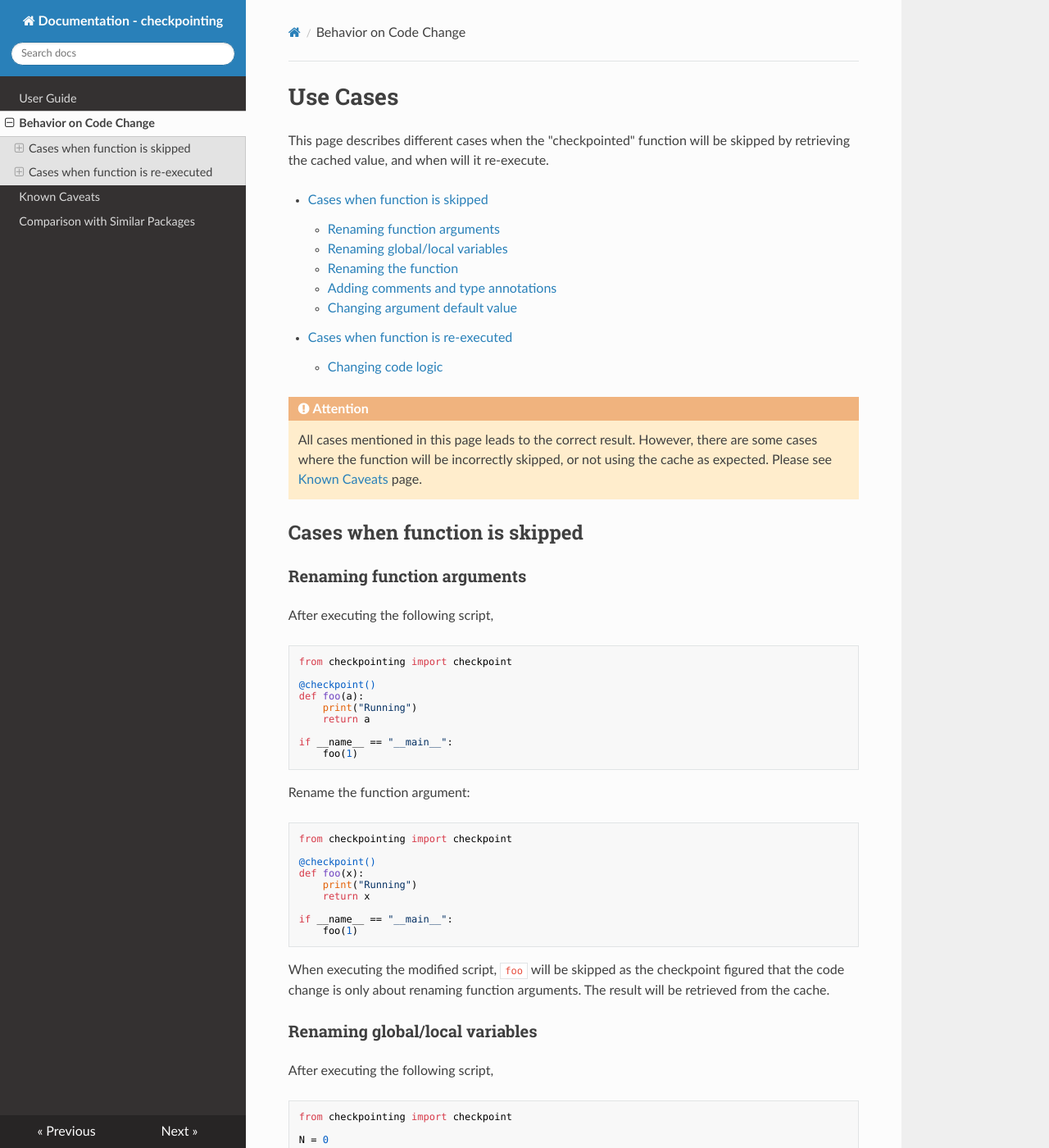
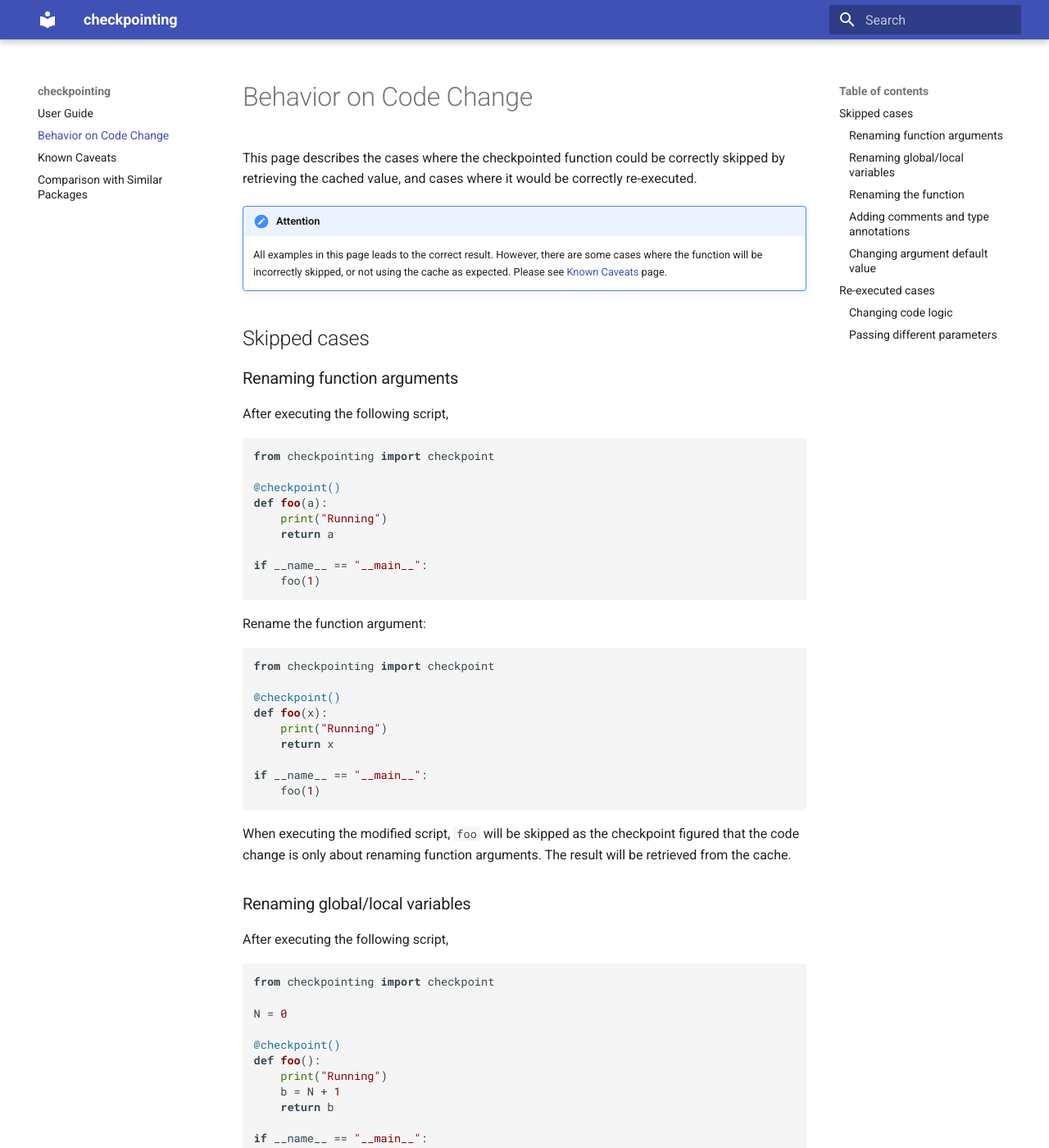
Before and after one commit to Vopaaz/checkpointing, an MkDocs documentation site: the page built from docs/docs/behavior.md, in a window 1280 px wide and 1400 px high. Shown: the whole window at 82% size. Built offline with MkDocs 1.6.1 and Material for MkDocs 9.7.7, drawn with Linux system fonts in a browser that asks for light colours; nearby versions of some CDN libraries; some of the changed text lies outside the part shown.

Commit message:
Switch theme in favor of the copy button

````diff
--- a/dev-requirements.txt
+++ b/dev-requirements.txt
@@ -20,3 +20,4 @@
 # Documentation
 pdoc==12.0.2
 mkdocs==1.3.0
+mkdocs-material==8.3.9
--- a/docs/docs/behavior.md
+++ b/docs/docs/behavior.md
@@ -1,24 +1,15 @@
-# Use Cases
+# Behavior on Code Change
 
-This page describes different cases when the "checkpointed" function will be skipped by retrieving the cached value,
-and when will it re-execute.
-
-- [Cases when function is skipped](#cases-when-function-is-skipped)
-    - [Renaming function arguments](#renaming-function-arguments)
-    - [Renaming global/local variables](#renaming-globallocal-variables)
-    - [Renaming the function](#renaming-the-function)
-    - [Adding comments and type annotations](#adding-comments-and-type-annotations)
-    - [Changing argument default value](#changing-argument-default-value)
-- [Cases when function is re-executed](#cases-when-function-is-re-executed)
-    - [Changing code logic](#changing-code-logic)
+This page describes the cases where the checkpointed function could be correctly skipped by retrieving the cached value,
+and cases where it would be correctly re-executed.
 
 !!! attention
-    All cases mentioned in this page leads to the correct result.
+    All examples in this page leads to the correct result.
     However, there are some cases where the function will be incorrectly skipped,
     or not using the cache as expected.
     Please see [Known Caveats](caveats.md) page.
 
-## Cases when function is skipped
+## Skipped cases
 
 ### Renaming function arguments
 
@@ -204,6 +195,39 @@
 it only consider what values are actually plugged in.
 
 
-## Cases when function is re-executed
+## Re-executed cases
 
 ### Changing code logic
+
+After executing the following script,
+
+```python
+from checkpointing import checkpoint
+
+@checkpoint()
+def foo(a):
+    print("Running")
+    return a + 1
+
+if __name__ == "__main__":
+    print(foo(0))
+```
+
+Change the `+` to `-`,
+
+```python
+from checkpointing import checkpoint
+
+@checkpoint()
+def foo(a):
+    print("Running")
+    return a - 1
+
+if __name__ == "__main__":
+    print(foo(0))
+```
+
+When executing the modified script, `foo` will be re-executed and return the correct result, `-1`,
+because checkpoint finds that the actual code logic of `foo` has changed.
+
+### Passing different parameters
--- /dev/null
+++ b/docs/docs/javascripts/highlight.js
@@ -0,0 +1,3 @@
+document$.subscribe(() => {
+    hljs.highlightAll()
+  })
--- a/docs/mkdocs.yml
+++ b/docs/mkdocs.yml
@@ -1,7 +1,7 @@
-site_name: Documentation - checkpointing
+site_name: checkpointing
 
 theme:
-  name: readthedocs
+  name: material
 
 nav:
   - "User Guide": index.md
@@ -12,3 +12,15 @@
 markdown_extensions:
   - footnotes
   - admonition
+  - pymdownx.highlight:
+      anchor_linenums: true
+      use_pygments: false
+  - pymdownx.inlinehilite
+  - pymdownx.snippets
+  - pymdownx.superfences
+
+extra_javascript:
+  - https://cdnjs.cloudflare.com/ajax/libs/highlight.js/10.7.2/highlight.min.js
+  - javascripts/highlight.js
+extra_css:
+  - https://cdnjs.cloudflare.com/ajax/libs/highlight.js/10.7.2/styles/default.min.css
````
Also changed, not shown: docs/docs/comparison.md (+1 -1 lines), docs/docs/index.md (+3 -13 lines).
